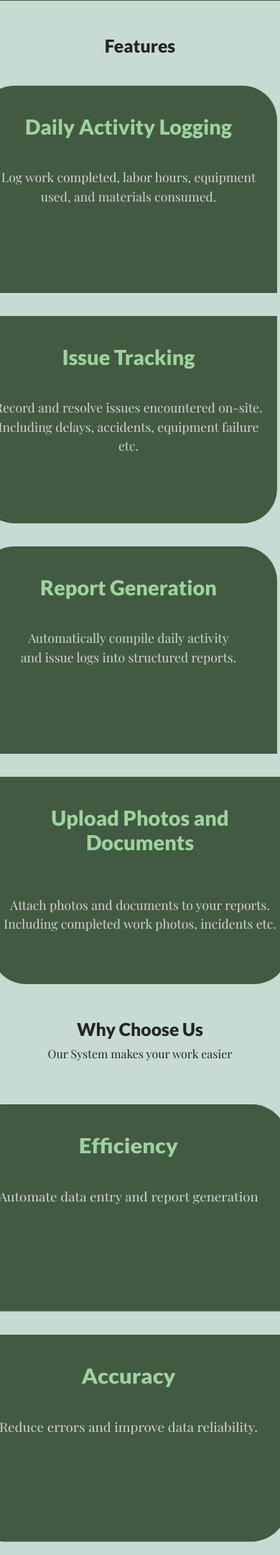
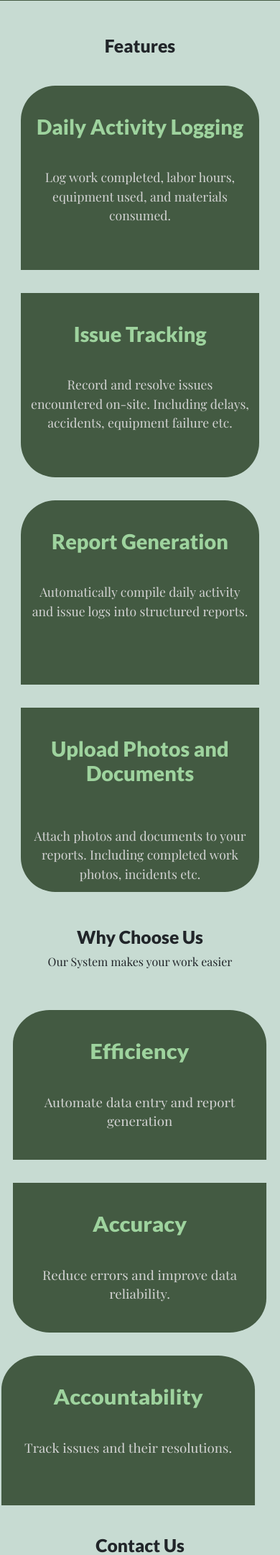
Before and after one commit to SaliMerc/sitemngmtapp, a Django app: page / in a window 390 px wide. Shown: the part 843-3003 px from the top of the page at 72% size. Run offline with Django 5.2, Linux system fonts and the light colour scheme; parts of the project's set-up code (start-up, migrations or seed data) failed here and were passed over; some libraries are stand-ins or nearby versions; some web fonts are replaced.

Commit message:
mobile responsiveness check

```diff
--- a/SiteLogger/settings.py
+++ b/SiteLogger/settings.py
@@ -31,7 +31,7 @@
 SECRET_KEY = 'django-insecure-*@#xrccg5(2b&fjog^)eh-kpxrex3vlqlza*)=f1xij4t6n7&w'
 
 # SECURITY WARNING: don't run with debug turned on in production!
-DEBUG = False
+DEBUG = True
 CSRF_TRUSTED_ORIGINS = [
     'http://127.0.0.1',
     'https://sitemngmtapp-4.onrender.com',
--- a/site_app/static/css/style.css
+++ b/site_app/static/css/style.css
@@ -221,8 +221,9 @@
     height:1em !important;
     width: 1rem !important;
 }
-@media (max-width: 992px){}
-
+#feat2{
+    margin-right: 2em;
+}
 
 /*dashboard styling*/
 .site-in-progress{
@@ -362,3 +363,39 @@
     background-color: #435a42;
     border-radius: 1.2rem 0 1.2em 0;
 }
+/*for mobile phone screen*/
+@media (max-width: 768px){
+    .feat{
+        margin-top: 2rem;
+        background-color: #435a42;
+        height: 16rem !important;
+        width: 80%;
+        margin-right: 0;
+        margin-left: 0;
+}
+    #feat2{
+        margin-right: 0 !important;
+}
+    .abt{
+        height: 13rem !important;
+        margin-top: 2rem;
+        width: 80%;
+}
+    .abt-1{
+        margin-right: 0;
+}
+    .site-in-progress{
+        min-height: 50vh !important;
+        width: 90%;
+        border-radius: 1.2rem 0 1.2em 0;
+        position: relative;
+        margin-left: 1rem;
+}
+    .dashboard-element{
+        width: 80%;
+        margin-left: 2rem;
+}
+    .page-title{
+        margin-left: 2rem;
+    }
+}
--- a/site_app/templates/basedash.html
+++ b/site_app/templates/basedash.html
@@ -24,8 +24,8 @@
         <h5><a href="{% url 'dash' %}" class="nav-link nav-link-n"><img src="{% static 'images/LOGO.png' %}" alt="" class="img-fluid w-25"></a></h5>
     </div>
     <div class="col-ms-6">
-        <img src="{% static 'images/burger.png' %}" alt="more" class="burger" style="height: 2rem; width: 2rem; display: none" id="open-btn">
-        <img src="{% static 'images/remove.png' %}" alt="close" class="close" style="height: 2rem; width: 2rem; display: none" id="close-btn">
+        <img src="{% static 'images/burger.png' %}" alt="more" class="burger" style="display: none" id="open-btn">
+        <img src="{% static 'images/remove.png' %}" alt="close" class="close" style="display: none" id="close-btn">
     <ul class="nav" id="nav-lists">
         <li class="nav-item dropdown">
             <a class="nav-link dropdown-toggle nav-link-n" data-bs-toggle="dropdown" href="#" role="button" aria-expanded="false">My Profile</a>
@@ -80,6 +80,7 @@
   const open=document.getElementById('open-btn');
   const close=document.getElementById('close-btn');
   const nav_list=document.getElementById('nav-lists');
+
   function updateBackground() {
    document.getElementById('navigation');
     if (window.innerWidth <= 768) {
--- a/site_app/templates/basepublic.html
+++ b/site_app/templates/basepublic.html
@@ -30,8 +30,8 @@
         <a href="{% url 'index' %}" class="nav-link"><img src="{% static 'images/LOGO.png' %}" alt="" class="img-fluid w-25"></a>
     </div>
     <div class="col-md-5 pe-2" id="navbarNav">
-        <img src="{% static 'images/burger.png' %}" alt="more" class="burger" style="height: 2rem; width: 2rem; display: none" id="open-btn">
-        <img src="{% static 'images/remove.png' %}" alt="close" class="close" style="height: 2rem; width: 2rem; display: none" id="close-btn">
+        <img src="{% static 'images/burger.png' %}" alt="more" class="burger" style="display: none" id="open-btn">
+        <img src="{% static 'images/remove.png' %}" alt="close" class="close" style="display: none" id="close-btn">
     <ul class="nav nav-lists" id="nav-lists">
         <li class="nav-item"><a href="{% url 'index' %}" class=" nav-link nav-link-n">Home</a></li>
         <li class="nav-item"><a href="{% url 'index' %}#features" class="nav-link nav-link-n">Features</a></li>
--- a/site_app/templates/dash.html
+++ b/site_app/templates/dash.html
@@ -5,7 +5,7 @@
     <div class="row mt-5">
         <div class="col-md-8">
             <div class="">
-            <h4 class="">Hello {{user.first_name|capfirst}} {{user.last_name|capfirst}}!</h4>
+            <h4 class="page-title">Hello {{user.first_name|capfirst}} {{user.last_name|capfirst}}!</h4>
             </div>
             <div class="row mt-5">
                 <div class="col-md-6 dashboard-element first-element mt-3">
--- a/site_app/templates/index.html
+++ b/site_app/templates/index.html
@@ -18,7 +18,7 @@
 <div class="features-section mt-5 align-items-center" id="features">
      <h2 class="text-center">Features</h2>
 <div class="row justify-content-center align-items-center">
-<div class="col-md-2 element feat">
+<div class="col-md-2 element feat" id="feat1">
      <h3 class="mt-4 feat-head">Daily Activity
           Logging</h3>
      <p class="feat-para">Log work completed, labor
@@ -26,7 +26,7 @@
           and materials consumed.
           </p>
 </div>
-<div class="col-md-3 element1 feat" style="margin-right: 2em;">
+<div class="col-md-3 element1 feat" id="feat2">
      <h3 class="mt-4 feat-head">Issue Tracking</h3>
      <p class="feat-para">Record and resolve issues
           encountered on-site.
@@ -34,7 +34,7 @@
           equipment failure etc.
           </p>
 </div>
-<div class="col-md-2 element feat">
+<div class="col-md-2 element feat" id="feat3">
      <h3 class="mt-4 feat-head">Report
           Generation</h3>
      <p class="feat-para">Automatically compile daily activity <br>and issue
```
Also changed, not shown: db.sqlite3, 1 other file.
